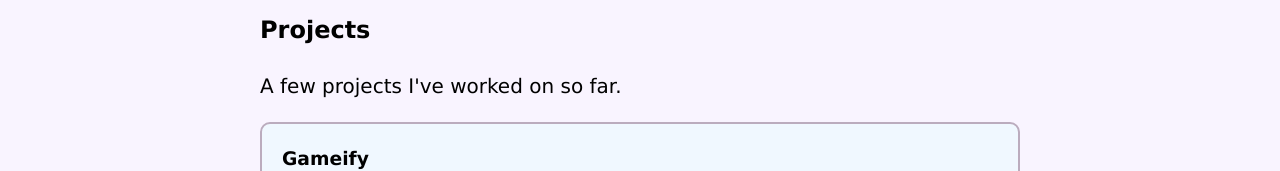
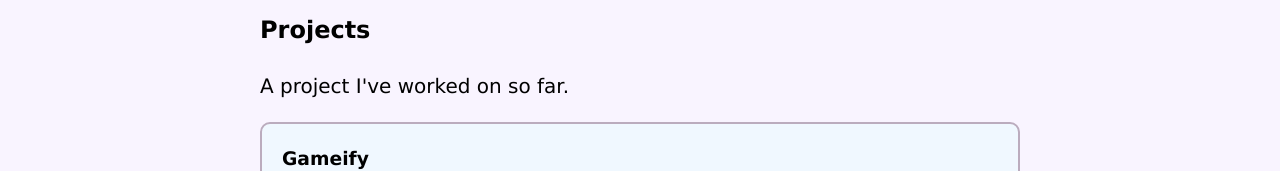
Before and after one commit to AbrakaDabbRa/FALLE_StudentProfile, a website: page www/projects.html in a window 1280 px wide. Shown: the part 480-651 px from the top of the page. Drawn offline with Linux system fonts and the light colour scheme.

Commit message:
Update project description from plural to singular

```diff
--- a/www/projects.html
+++ b/www/projects.html
@@ -27,7 +27,7 @@
     <main>
         <h2>Projects</h2>
         <p>
-            A few projects I've worked on so far.
+            A project I've worked on so far.
         </p>
 
         <div class="project-card">
```
